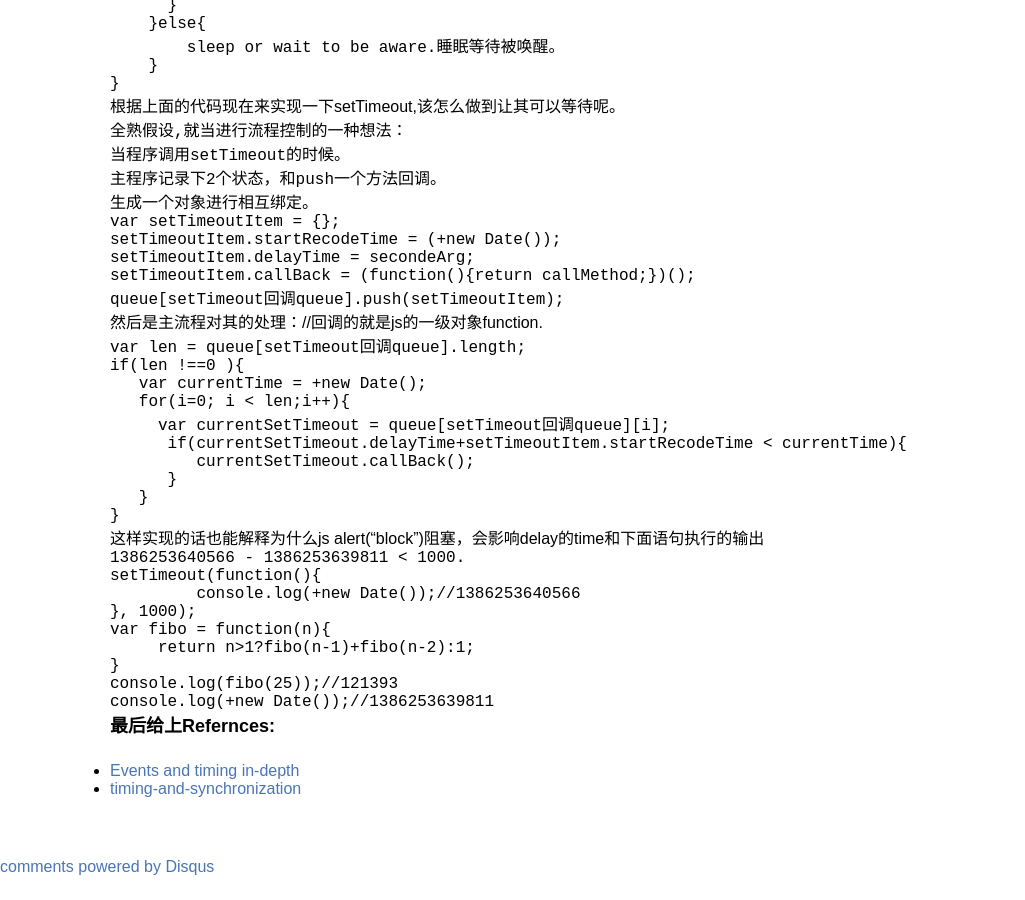
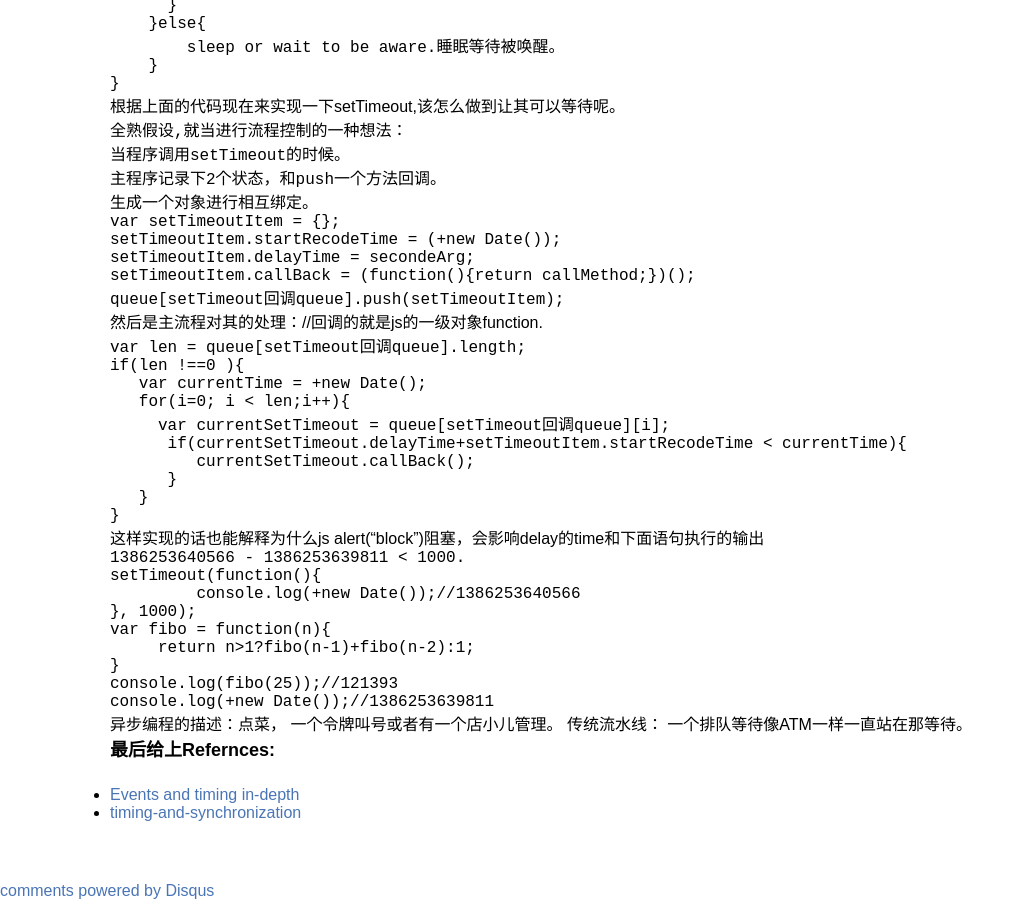
Before and after one commit to clinx/clinx.github.io, a Jekyll site: the page built from _posts/blog/2013-12-01-js-settimeout.md, in a window 1280 px wide and 900 px high, scrolled down 852 px. Shown: the whole window, without its empty margins (0-1025 px from the left). Built offline with Jekyll 4.4.1, drawn with Linux system fonts in a browser that asks for light colours; Markdown is read by kramdown in place of the engine named in the settings; comment, search, counter and statistics services are not loaded; before the commit the page ends 1728 px from its top, so only the background shows below that.

Commit message:
explain async program different.

```diff
--- a/_posts/blog/2013-12-01-js-settimeout.md
+++ b/_posts/blog/2013-12-01-js-settimeout.md
@@ -94,6 +94,9 @@ setTimeout(function,milliseconds,lang) 是 function。
     console.log(+new Date());//1386253639811
 
 
+异步编程的描述：点菜， 一个令牌叫号或者有一个店小儿管理。
+传统流水线： 一个排队等待像ATM一样一直站在那等待。
+
 ###最后给上Refernces:
 - [Events and timing in-depth][TIMING]
 - [timing-and-synchronization][SYNC]
```
